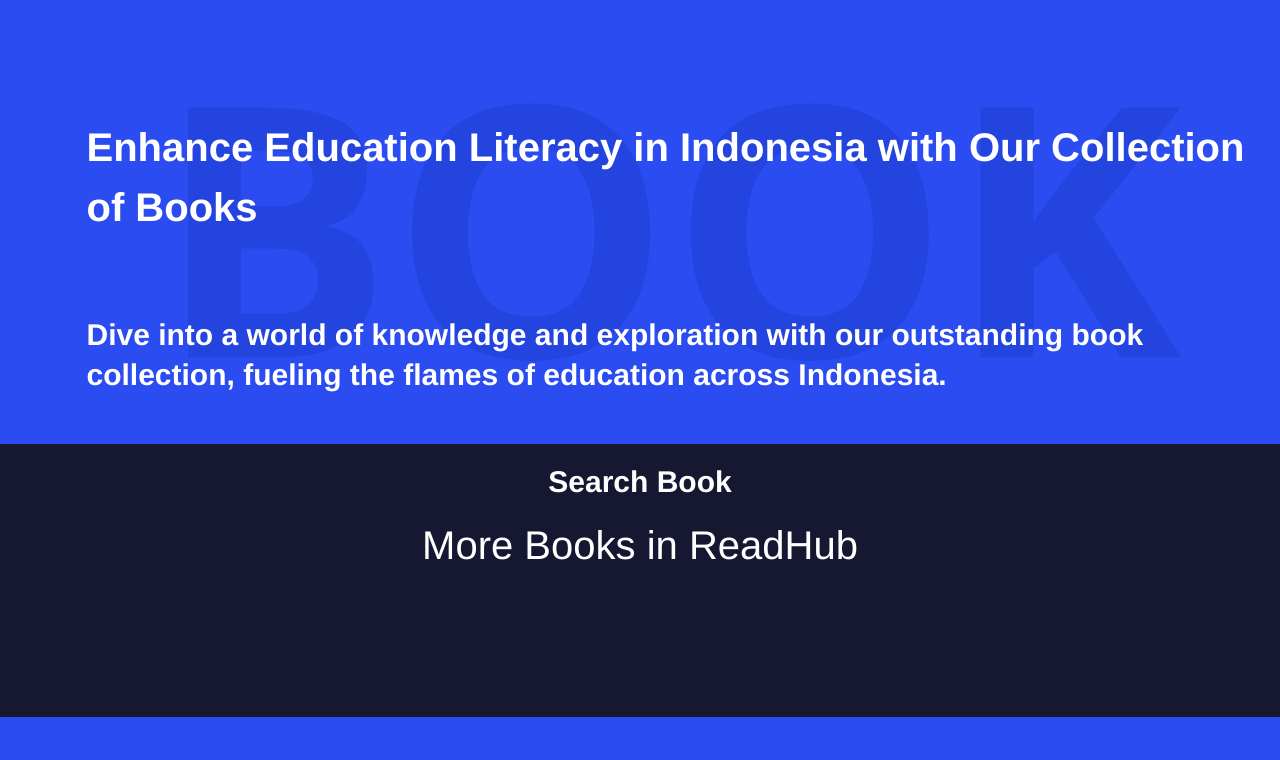
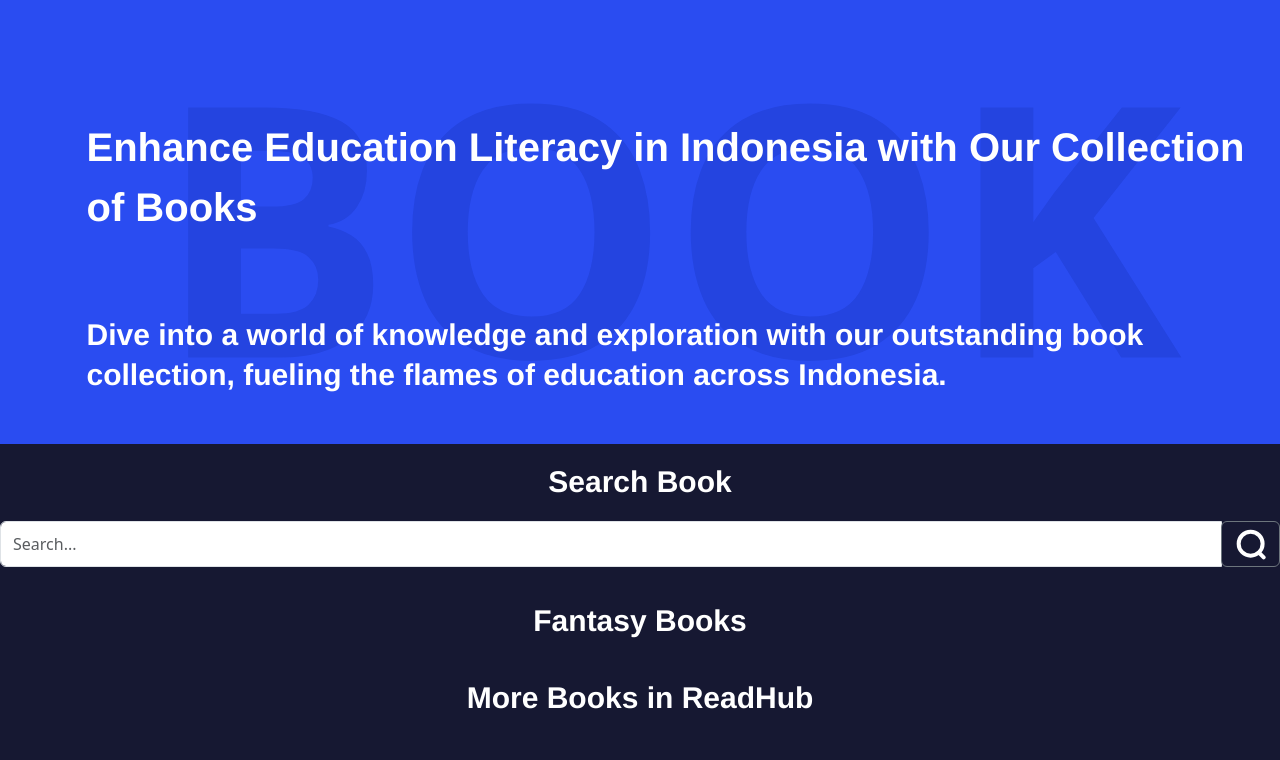
Before and after one commit to PBP-C13/ReadHub, a Django app: page /category/ in a window 1280 px wide. Shown: the part 83-843 px from the top of the page. Before the commit the page ends 800 px from the top, so only its background shows below. Run offline with Django 4.2, Linux system fonts and the light colour scheme; data that the repository does not hold is empty.

Commit message:
handle search book without filtering

```diff
--- a/category/templates/category.html
+++ b/category/templates/category.html
@@ -2,11 +2,6 @@
 
 {% block content %}
     <style>
-        h1{
-            text-align: center;
-            font-family: "Poppins-Bold", Helvetica;
-        }
-
         .card-img-top{
             justify-content: center;
             max-width: 140px; /* Sesuaikan lebar maksimal sesuai kebutuhan */
@@ -91,11 +86,27 @@
                 <div class="text-wrapper">Search Book</div>
             </div>
 
+            <div class="input-group mb-3">
+                <input type="text" class="form-control" id="search-input" placeholder="Search..." aria-label="Search" aria-describedby="basic-addon2">
+                <div class="input-group-append">
+                  <button class="btn btn-outline-secondary" type="button" id="button-search">
+                    <img class="iconly-light-search" src="../../static/img/icon/Search.svg" />
+                  </button>
+                </div>
+            </div>
+
         </div>
 
         <div class="container">
+            <div class="label">
+                <div class="text-wrapper">Fantasy Books</div>
+            </div>
 
-            <h1>More Books in ReadHub</h1>
+            <div class="book-fantasy"></div>
+
+            <div class="label">
+                <div class="text-wrapper">More Books in ReadHub</div>
+            </div>
             <br/>
 
             <div class="card-container">
@@ -113,4 +124,20 @@
         </div>
     </div>
 
+    <script>
+        document.getElementById('search-input').addEventListener('input', function() {
+            var input = this.value.toLowerCase();
+            var cards = document.querySelectorAll('.card');
+
+            cards.forEach(function(card) {
+                var cardText = card.textContent.toLowerCase();
+                if (cardText.includes(input)) {
+                    card.style.display = 'block'; // Tampilkan kartu jika cocok
+                } else {
+                    card.style.display = 'none'; // Sembunyikan kartu jika tidak cocok
+                }
+            });
+        });
+    </script>
+
 {% endblock content %}
--- a/static/css/style.css
+++ b/static/css/style.css
@@ -968,3 +968,14 @@ height: 100%;
   text-align: center;
   white-space: nowrap;
 }
+
+.category .container .label .text-wrapper {
+  font-family: "Poppins-Bold", Helvetica;
+  font-weight: 700;
+  color: #ffffff;
+  font-size: 30px;
+  letter-spacing: 0;
+  line-height: 76.8px;
+  text-align: center;
+  white-space: nowrap;
+}
```
Also changed, not shown: static/img/icon/Search.svg (added).
